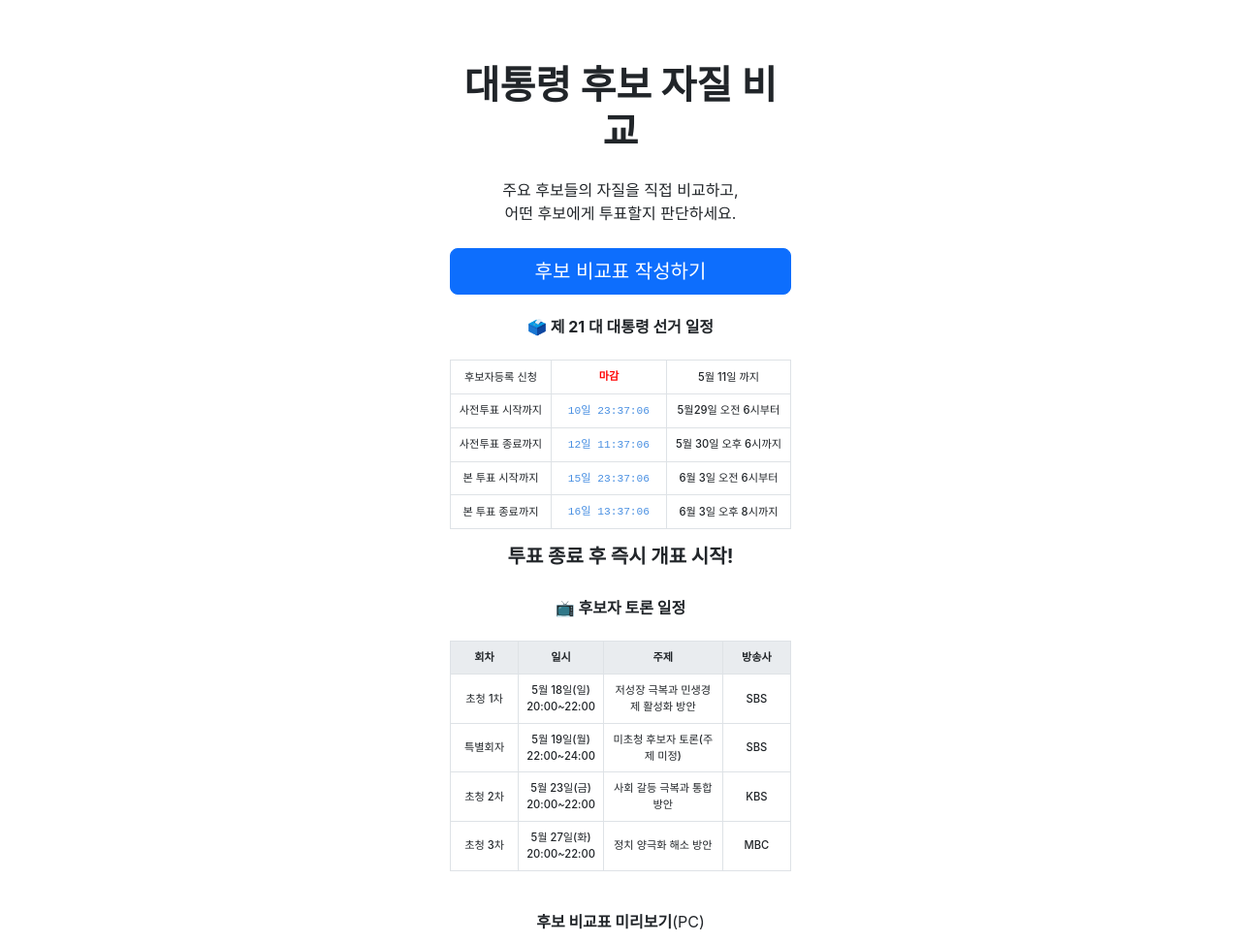
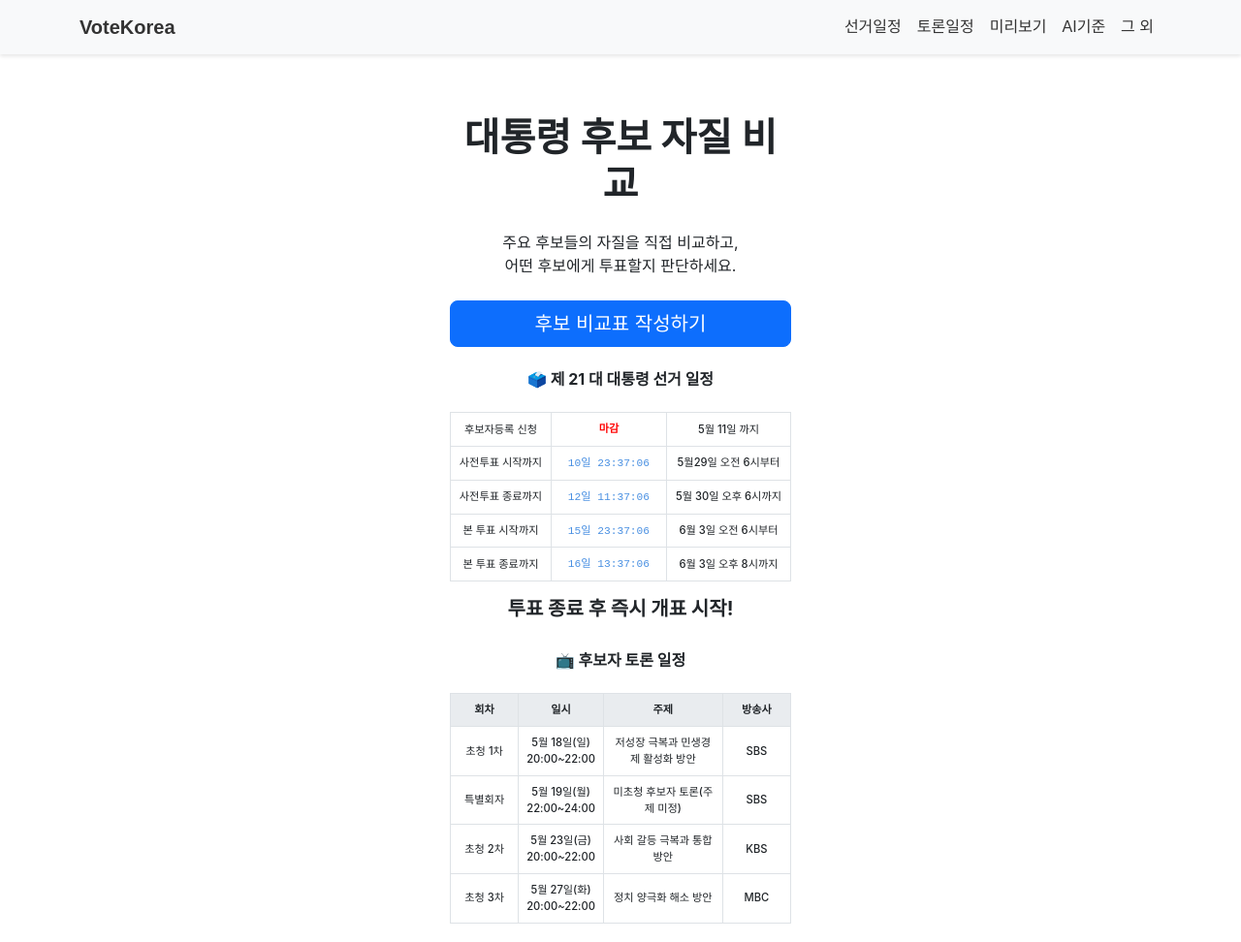
Before and after one commit to hustlingup/votekorea2025, a plain HTML site: page index.html in a window 1280 px wide. Shown: the top 972 px of the page at 97% size. Drawn offline with nearby package versions, Linux system fonts and the light colour scheme.

Commit message:
Update index.html
domain change and others

```diff
--- a/index.html
+++ b/index.html
@@ -3,7 +3,9 @@
 <head>
   <meta charset="UTF-8" />
   <meta name="viewport" content="width=device-width, initial-scale=1.0"/>
-  <title>대통령 후보 비교</title>
+  <meta name="description" content="2025 한국 대통령 후보 비교 - VoteKorea.kr에서 대통령 후보들의 자질을 비교해보세요.">
+  <meta name="keywords" content="투표, 대통령 선거, 2025, 한국, 후보 비교, VoteKorea">
+  <title>대통령 후보 비교 - VoteKorea</title>
   <link href="https://cdn.jsdelivr.net/npm/bootstrap@5.3.0/dist/css/bootstrap.min.css" rel="stylesheet"/>
   <style>
     body {
@@ -12,6 +14,7 @@
     .content-wrapper {
       max-width: 100%;
       padding: 1rem;
+      padding-top: 70px; /* Adjust for navbar height */
     }
     @media (min-width: 992px) {
       .content-wrapper {
@@ -119,6 +122,25 @@
     .accordion-body h6 {
       text-align: center;
     }
+    .navbar {
+      font-family: Pretendard, sans-serif;
+      font-weight: 500;
+      box-shadow: 0 2px 4px rgba(0, 0, 0, 0.1);
+    }
+    .navbar-brand {
+      font-weight: 600;
+      color: #333;
+    }
+    .nav-link {
+      color: #333;
+      padding: 0.5rem 1rem;
+      transition: color 0.2s;
+    }
+    .nav-link:hover,
+    .nav-link.active {
+      color: #4a90e2;
+      border-bottom: 2px solid #4a90e2;
+    }
     @media (max-width: 768px) {
       .table {
         font-size: 0.9rem;
@@ -132,22 +154,52 @@
       .accordion-body {
         font-size: 0.9rem;
       }
+      .nav-link {
+        padding: 0.5rem;
+      }
     }
   </style>
 </head>
 <body>
+  <nav class="navbar navbar-expand-lg navbar-light bg-light fixed-top">
+    <div class="container">
+      <a class="navbar-brand" href="#">VoteKorea</a>
+      <button class="navbar-toggler" type="button" data-bs-toggle="collapse" data-bs-target="#navbarNav" aria-controls="navbarNav" aria-expanded="false" aria-label="Toggle navigation">
+        <span class="navbar-toggler-icon"></span>
+      </button>
+      <div class="collapse navbar-collapse" id="navbarNav">
+        <ul class="navbar-nav ms-auto">
+          <li class="nav-item">
+            <a class="nav-link" href="#start-btn" onclick="scrollToSection('start-btn')">선거일정</a>
+          </li>
+          <li class="nav-item">
+            <a class="nav-link" href="#election-table-container" onclick="scrollToSection('election-table-container')">토론일정</a>
+          </li>
+          <li class="nav-item">
+            <a class="nav-link" href="#debate-table-container" onclick="scrollToSection('debate-table-container')">미리보기</a>
+          </li>
+          <li class="nav-item">
+            <a class="nav-link" href="#share-btn" onclick="scrollToSection('share-btn')">AI기준</a>
+          </li>
+          <li class="nav-item">
+            <a class="nav-link" href="https://badboytest.info/" target="_blank">그 외</a>
+          </li>
+        </ul>
+      </div>
+    </div>
+  </nav>
   <div class="container mt-5 content-wrapper text-center">
     <h1 class="mb-4"><b>대통령 후보 자질 비교</b></h1>
     <p class="mb-4">주요 후보들의 자질을 직접 비교하고, <br> 어떤 후보에게 투표할지 판단하세요.</p>
     <!-- 🧭 작성 버튼 -->
-    <div class="d-grid gap-3">
+    <div class="d-grid gap-3" id="start-btn">
       <a href="compare.html" class="btn btn-primary btn-lg">후보 비교표 작성하기</a>
     </div>
     <br>
     <!-- ⏲️ 선거 일정 테이블 -->
     <h6 class="mb-4"><b>🗳️ 제 21 대 대통령 선거 일정</b></h6>
-    <div class="table-container mt-0">
-      <table class="table table-bordered election-table" style="font-size:70%">
+    <div class="table-container mt-0" id="election-table-container">
+      <table class="table table-bordered election-table" id="election-table" style="font-size:70%">
         <tbody>
           <tr id="candidate-reg-end">
             <td>후보자등록 신청</td>
@@ -181,8 +233,8 @@
     <br>
     <!-- 📺 토론 일정 테이블 -->
     <h6 class="mb-4"><b>📺 후보자 토론 일정</b></h6>
-    <div class="table-container mt-0">
-      <table class="table table-bordered debate-table" style="font-size:70%">
+    <div class="table-container mt-0" id="debate-table-container">
+      <table class="table table-bordered debate-table" id="debate-table" style="font-size:70%">
         <thead>
           <tr>
             <th>회차</th>
@@ -221,7 +273,7 @@
     </div>
     <br>
     <!-- 🔍 비교표 미리보기 (이미지로 대체) -->
-    <div class="preview-container">
+    <div class="preview-container" id="preview-container">
       <p class="mb-4"><b>후보 비교표 미리보기</b>(PC)</p>
       <img src="/img/preview_pc.PNG" alt="후보 비교표 미리보기PC" class="preview-image-pc" />
       <div class="preview-fade"></div>
@@ -233,11 +285,11 @@
     </div>
     <!-- 🧭 공유 버튼 -->
     <div class="d-grid gap-3">
-      <button onclick="shareSite()" class="btn btn-outline-secondary btn-lg">사이트 공유하기</button>
+      <button onclick="shareSite()" class="btn btn-outline-secondary btn-lg" id="share-btn">사이트 공유하기</button>
     </div>
     <!-- 🤖 AI 평가 기준 -->
     <section class="mt-5 mb-5">
-      <h4 class="mb-4 text-center">🤖 AI가 본 2025 대통령 후보 평가 기준</h4>
+      <h4 class="mb-4 text-center" id="aiCriteria">🤖 AI가 본 2025 대통령 후보 평가 기준</h4>
       <div class="accordion" id="aiCriteriaAccordion">
         <!-- Grok 3 기준 -->
         <div class="accordion-item">
@@ -429,17 +481,30 @@
     </section>
   </div>
   <footer class="text-center mt-5 mb-3">
-    © 2025 허슬업 - 소중한 투표권을 신중히 행사합시다.
-    <br> 문의 - hustlin.up@gmail.com
+    © 2025 허슬업 - 소중한 투표권 행사를 위한 툴 <a href="https://votekorea.kr/">VoteKorea.kr</a>
+    <br> 문의 - <a href="mailto:hustlin.up@gmail.com">hustlin.up@gmail.com</a>
   </footer>
   <!-- 🔧 스크립트 -->
   <script src="https://cdn.jsdelivr.net/npm/bootstrap@5.3.0/dist/js/bootstrap.bundle.min.js"></script>
   <script>
     function shareSite() {
-      const url = window.location.href;
+      const url = "https://votekorea.kr/";
       navigator.clipboard.writeText(url).then(() => {
-        alert('사이트 링크가 복사되었습니다. 카카오톡 등으로 공유해보세요!');
+        alert('사이트 링크가 복사되었습니다: https://votekorea.kr/\n카카오톡 등으로 공유해보세요!');
       });
+    }
+    function scrollToSection(sectionId) {
+      const element = document.getElementById(sectionId);
+      if (element) {
+        const offset = 70; // Navbar height (~56px) + buffer
+        const elementPosition = element.getBoundingClientRect().top + window.scrollY;
+        window.scrollTo({
+          top: elementPosition - offset,
+          behavior: 'smooth'
+        });
+        document.querySelectorAll('.nav-link').forEach(link => link.classList.remove('active'));
+        document.querySelector(`a[href="#${sectionId}"]`).classList.add('active');
+      }
     }
     // Countdown timer logic
     const timers = [
```
